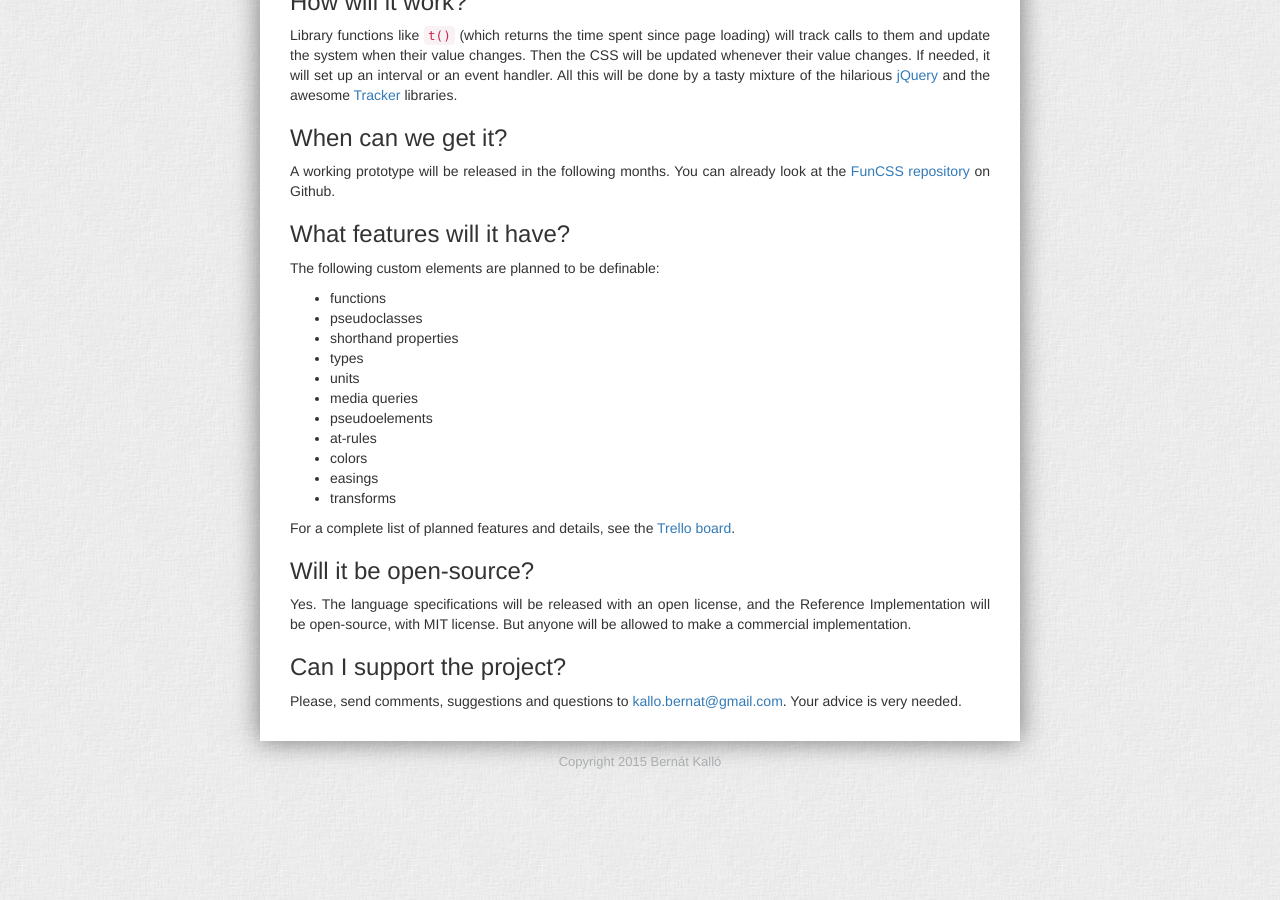
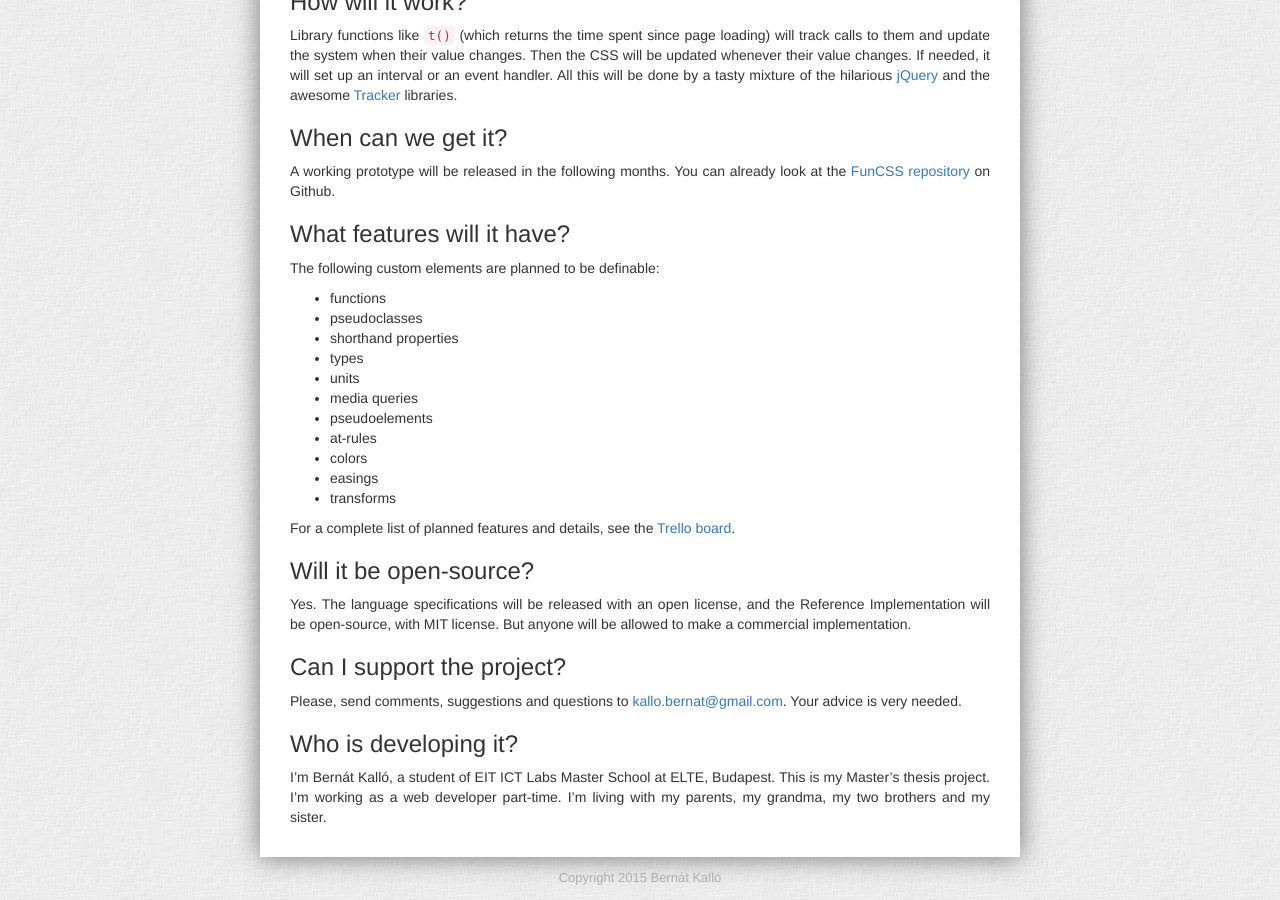
Before and after one commit to cie/funcss.org, a Jekyll site: the page built from index.md, in a window 1280 px wide and 900 px high, scrolled down 1724 px. Built offline with Jekyll 4.4.1, drawn with Linux system fonts in a browser that asks for light colours; nearby versions of some CDN libraries; before the commit the page ends 2507 px from its top, so only the background shows below that.

Commit message:
introducing myself

```diff
--- a/index.md
+++ b/index.md
@@ -135,3 +135,7 @@ Yes. The language specifications will be released with an open license, and the
 ### Can I support the project?
 
 Please, send comments, suggestions and questions to <kallo.bernat@gmail.com>. Your advice is very needed.
+
+### Who is developing it?
+
+I'm Bernát Kalló, a student of EIT ICT Labs Master School at ELTE, Budapest. This is my Master's thesis project. I'm working as a web developer part-time. I'm living with my parents, my grandma, my two brothers and my sister.
```
